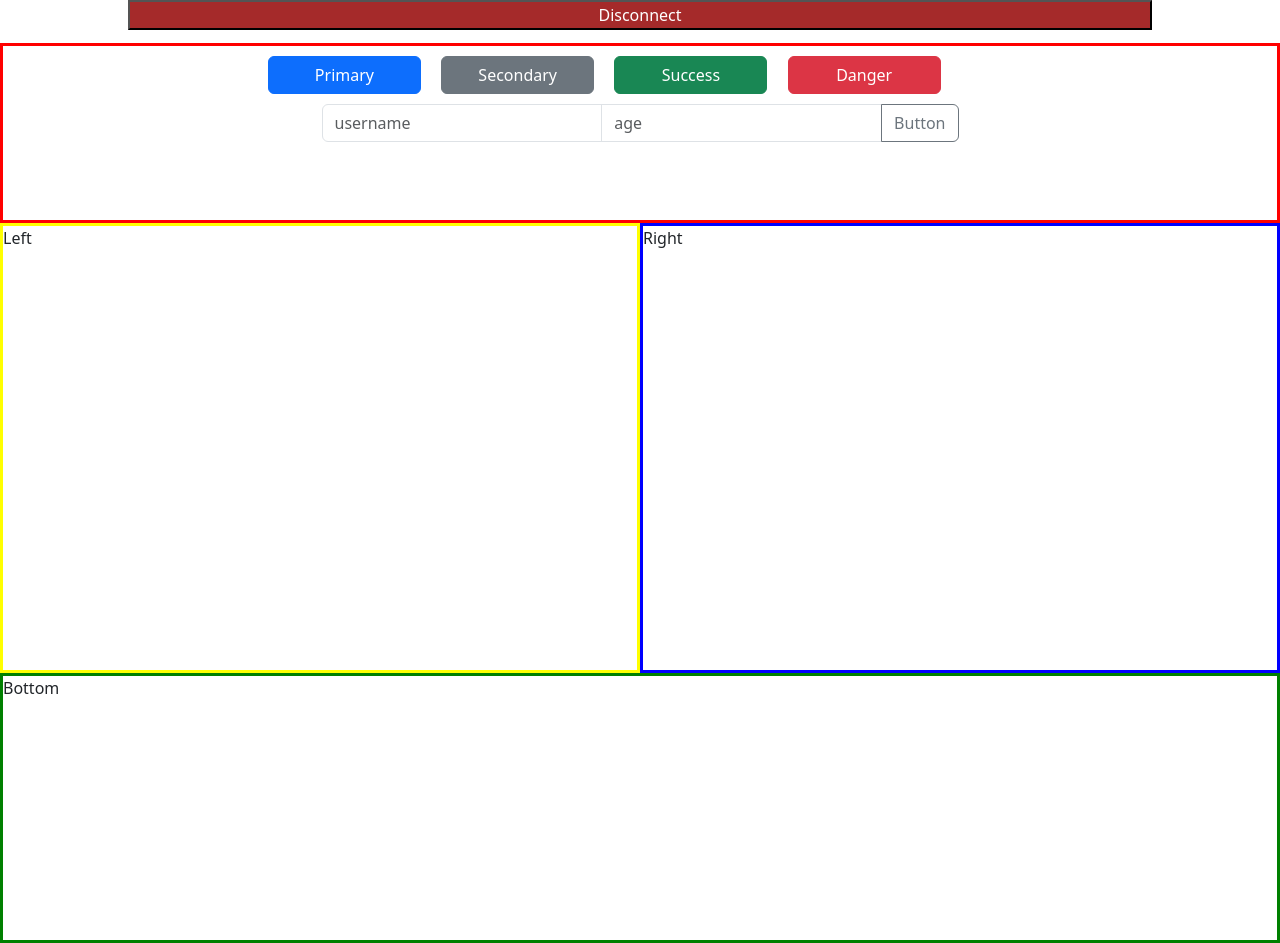
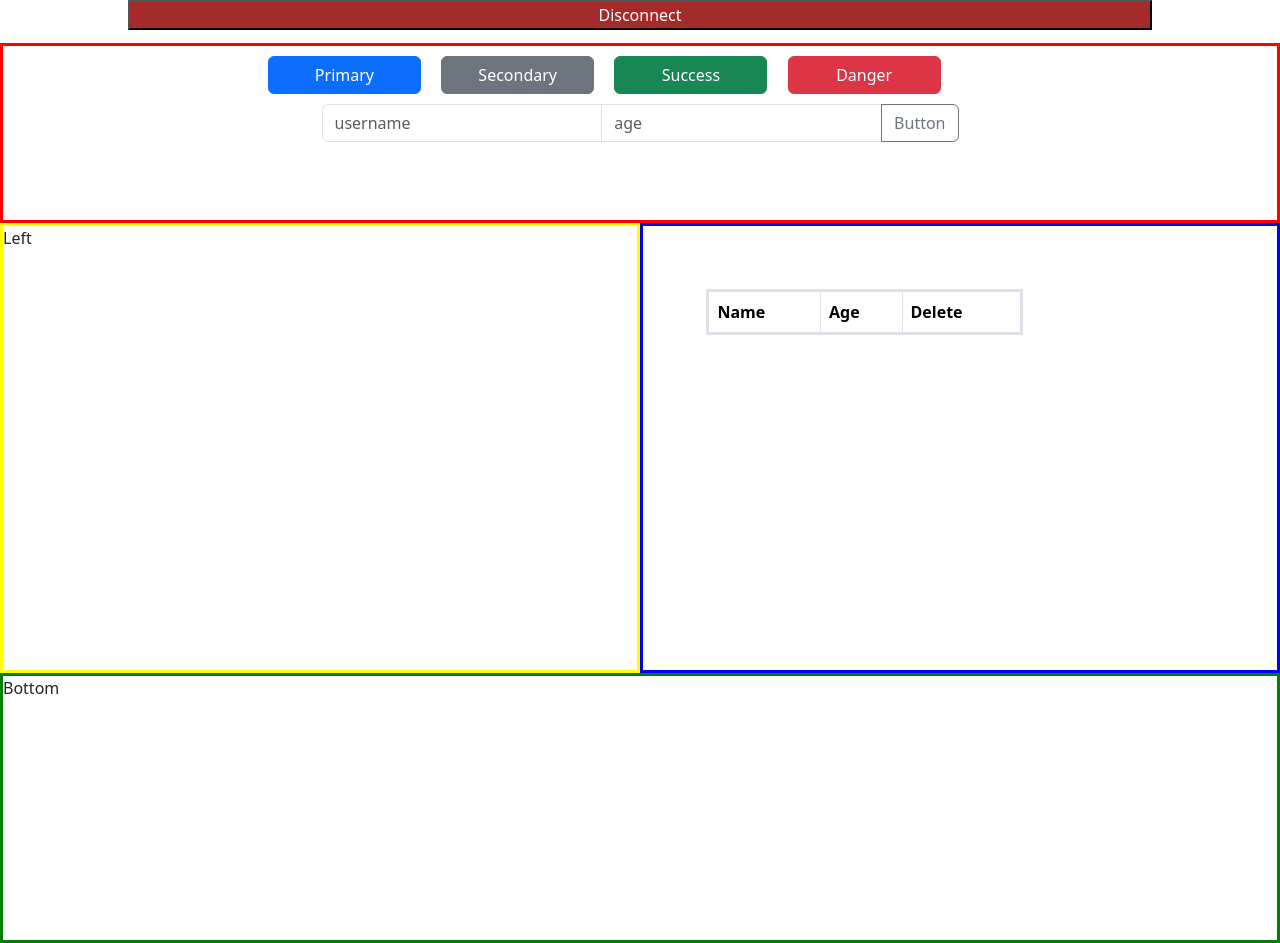
Before and after one commit to Fercho18/VueTutorial, a JavaScript app: page / in a window 1280 px wide. Both pictures are taken after a click on the button "Connect". Built offline with nearby package versions, Linux system fonts and the light colour scheme.

Commit message:
Step5_6: delete buttom, emitter

```diff
--- a/package.json
+++ b/package.json
@@ -9,7 +9,9 @@
   },
   "dependencies": {
     "@popperjs/core": "^2.11.8",
-    "bootstrap": "^5.3.2"
+    "bootstrap": "^5.3.2",
+    "bootstrap-icons": "^1.11.3",
+    "mitt": "^3.0.1"
   },
   "devDependencies": {
     "@typescript-eslint/eslint-plugin": "^4.18.0",
--- a/src/components/Right.vue
+++ b/src/components/Right.vue
@@ -1,27 +1,57 @@
 <template>
     <div class="rightStyle">
-        Right
+      <table class="table table-striped table-bordered" style="width: 50%; margin-left: 10%; margin-top: 10%; border-style: solid;">
+        <thead>
+          <tr>
+            <th>Name</th>
+            <th>Age</th>
+            <th>Delete</th>
+          </tr>
+        </thead>
+        <tbody>
+          <tr v-for="(user, index) in userList" :key="user.id">
+            <td>{{ user.name }}</td>
+            <td>{{ user.age }}</td>
+            <td>
+              <button @click="deleteUser(index)">Delete</button>
+            </td>
+          </tr>
+        </tbody>
+      </table>
     </div>
   </template>
 
-<script lang="ts">
-import { defineComponent } from 'vue'
+
+  <script>
+  import { defineComponent, inject, ref } from 'vue';
 
   export default defineComponent({
-    setup () {
+    setup() {
+      let userList = ref([]);
+      const emitter = inject('emitter');
+
+      emitter.on('newUser', (user) => {
+        userList.value.push(user);
+        console.log(userList.value);
+      });
+
+      function deleteUser(index) {
+        userList.value.splice(index, 1);
+      }
+
+      return {
+        userList,
+        deleteUser,
+      };
+    },
+  });
+  </script>
 
 
-        return {}
-    }
-})
-</script>
-
 <style scoped>
-.rightStyle{
+.rightStyle {
   border-style: solid;
   border-color: blue;
   width: 50%;
-
 }
-
 </style>
--- a/src/components/Top.vue
+++ b/src/components/Top.vue
@@ -26,19 +26,24 @@
   </div>
 </template>
 
-<script lang="ts">
-import { defineComponent, ref } from "vue";
+<script>
+import { defineComponent, ref, inject } from "vue";
+
 
 export default defineComponent({
   setup() {
+    const emitter = inject('emitter');
     let username = ref(undefined);
     let age = ref(undefined);
 
     function InputUsername() {
-      console.log("name: " + username.value + " age: " + age.value);
+      //console.log("name: " + username.value + " age: " + age.value);
+      emitter.emit('newUser',{'name':username.value,'age':age.value});
+      username.value = undefined;
+      age.value = undefined;
     }
     function primaryClicked() {
-      console.log("Primary Clicked");
+      alert("primaryClicked");
     }
     return {
       primaryClicked,
--- a/src/main.ts
+++ b/src/main.ts
@@ -1,5 +1,6 @@
 import { createApp } from 'vue'
 import App from './App.vue'
+import mitt from 'mitt';
 //import Vue from 'vue'
 //import { BootstrapVue, IconsPlugin } from 'bootstrap-vue'
 
@@ -8,7 +9,14 @@ import 'bootstrap/dist/css/bootstrap.css'
 //import 'bootstrap-vue/dist/bootstrap-vue.css'
 
 
-createApp(App).mount('#app')
+const emitter =mitt();
+const app =createApp(App);
+app.provide('emitter',emitter);
+app.mount('#app')
+
+
+
+
 // Make BootstrapVue available throughout your project
 //App.use(BootstrapVue)
 // Optionally install the BootstrapVue icon components plugin
```
Also changed, not shown: 1 other file (tests, documents, lock files or other folders). Lines whose indentation alone changed are shown as unchanged.
